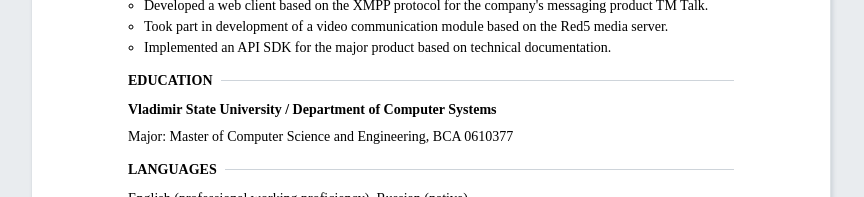
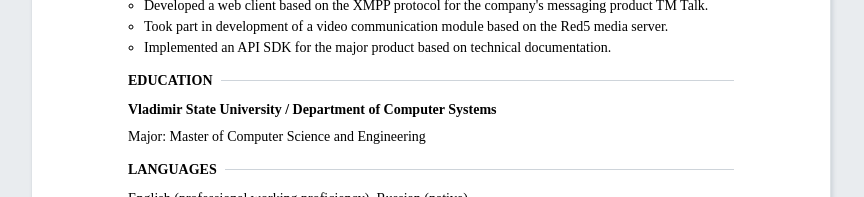
Before and after one commit to d42f/cv, a Next.js app: page /cv in a window 1280 px wide. Shown: the part 1600-1797 px from the top of the page, without its empty margins (209-1073 px from the left). Built offline with nearby package versions, Linux system fonts and the light colour scheme.

Commit message:
feat: new cv content

```diff
--- a/src/components/ResumeDocument.module.scss
+++ b/src/components/ResumeDocument.module.scss
@@ -153,6 +153,12 @@
   }
 }
 
+.printHelper {
+  @media print {
+    margin: 0.75rem 0 0;
+  }
+}
+
 .section {
   display: flex;
   flex-flow: column;
--- a/src/components/ResumeDocument.tsx
+++ b/src/components/ResumeDocument.tsx
@@ -153,7 +153,9 @@ export const ResumeDocument = ({ className }: ResumeDocumentProps) => {
           </div>
         </Section>
         {!!EXPERIENCE_POINTS.length && <Section label="Experience" points={EXPERIENCE_POINTS} />}
-        {!!EDUCATION_POINTS.length && <Section label="Education" points={EDUCATION_POINTS} />}
+        <div className={styles.printHelper}>
+          {!!EDUCATION_POINTS.length && <Section label="Education" points={EDUCATION_POINTS} />}
+        </div>
         <Section label="Languages">
           <p>{languages}</p>
         </Section>
--- a/src/resume.yaml
+++ b/src/resume.yaml
@@ -107,7 +107,7 @@ education:
   - title: Vladimir State University / Department of Computer Systems
     #date_from: 2004-09
     #date_to: 2009-05
-    description: 'Major: Master of Computer Science and Engineering, BCA 0610377'
+    description: 'Major: Master of Computer Science and Engineering'
 speeches:
   - title: How to buy a bike (Как купить велосипед)
     date: 2014-11-27
```
